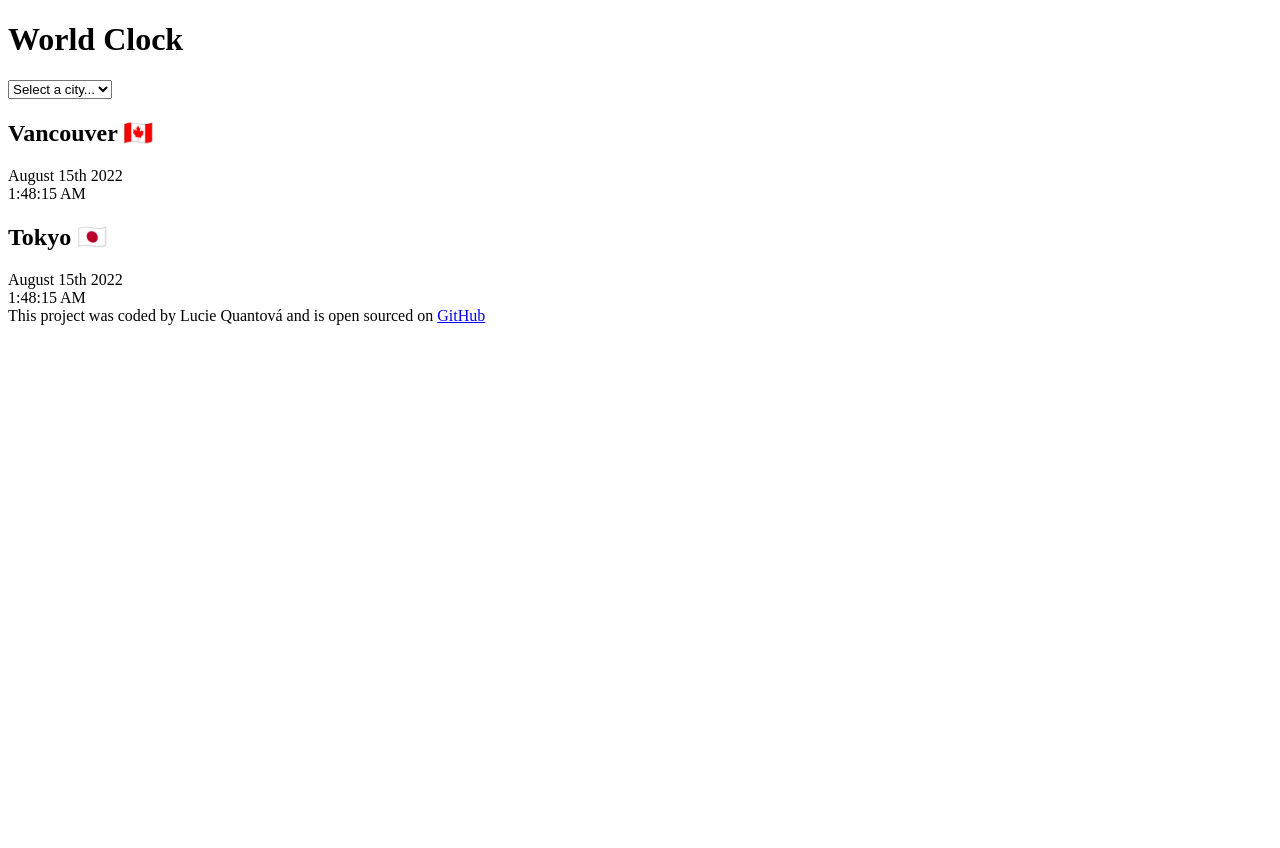
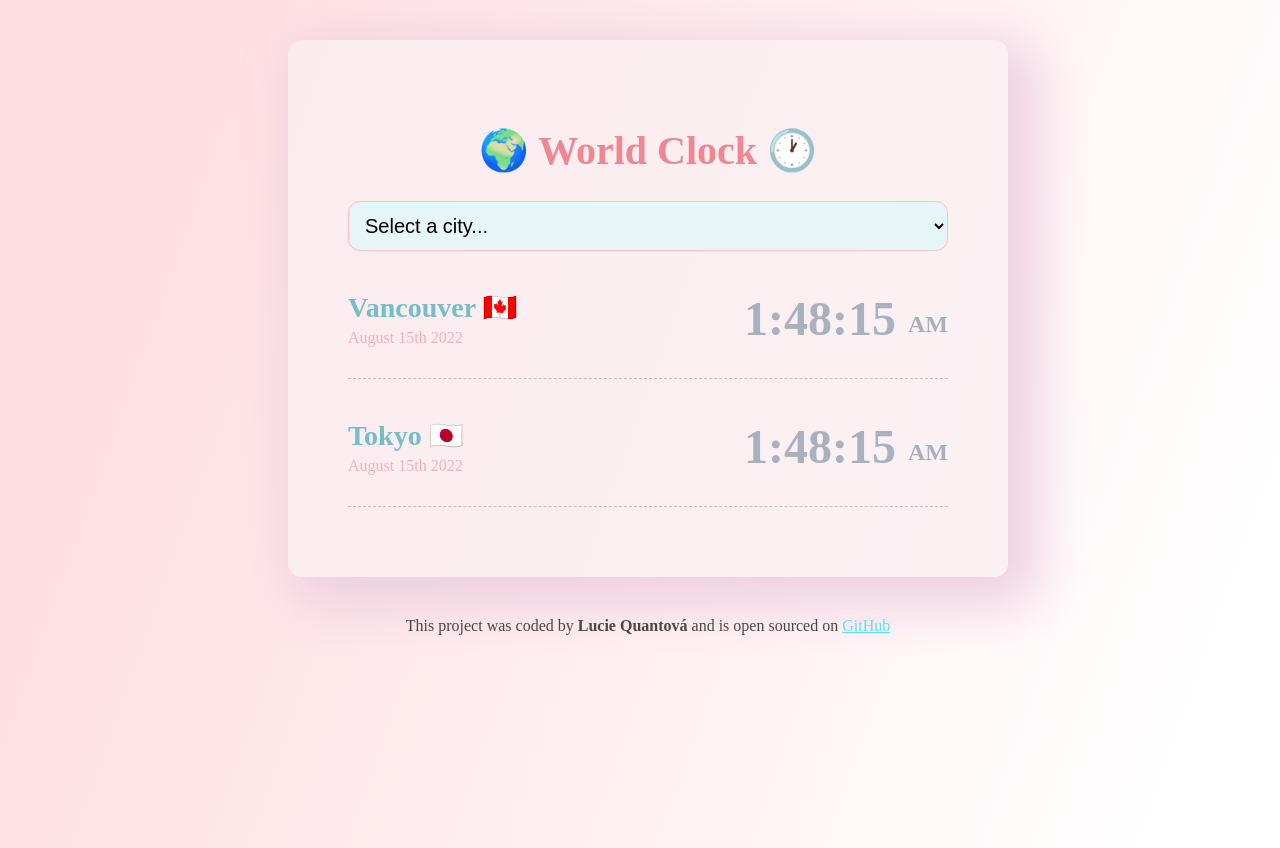
Before and after one commit to luciequant/world-clock, a plain HTML site: page index.html in a window 1280 px wide. Before the commit the page ends 800 px from the top, so only its background shows below. Drawn offline with Linux system fonts and the light colour scheme.

Commit message:
Added styling

```diff
--- a/css/style.css
+++ b/css/style.css
@@ -0,0 +1,69 @@
+body {
+  background: linear-gradient(
+    109.6deg,
+    rgb(255, 221, 225) 11.2%,
+    rgb(255, 255, 255) 92.2%
+  );
+  background-repeat: no-repeat;
+  background-size: cover;
+  width: 100vw;
+  height: 100vh;
+  color: rgb(0, 0, 0);
+}
+.container {
+  background-color: #faf0f2c1;
+  max-width: 600px;
+  margin: 40px auto;
+  padding: 60px;
+  border-radius: 14px;
+  box-shadow: 15px 15px 52px 15px rgb(239, 208, 224);
+}
+h1 {
+  text-align: center;
+  font-size: 40px;
+  color: #ee8792;
+}
+select {
+  display: block;
+  width: 100%;
+  font-size: 20px;
+  border-radius: 12px;
+  padding: 12px;
+  background-color: #e8f5f7;
+  border-color: #f9c0c6;
+}
+h2 {
+  margin: 0 0 5px;
+  font-size: 28px;
+  color: #75bec7;
+}
+.city {
+  display: flex;
+  margin: 10px 0;
+  justify-content: space-between;
+  padding: 30px 0;
+  border-bottom: 1px dashed rgba(0, 0, 0, 0.2);
+}
+.date {
+  color: #f5b0b7;
+}
+
+.time {
+  font-size: 48px;
+  font-weight: bold;
+  color: #a8b2bf;
+}
+
+.time small {
+  font-size: 24px;
+  vertical-align: middle;
+  line-height: 48px;
+}
+
+footer {
+  text-align: center;
+  color: rgb(0, 0, 0, 0.7);
+}
+a {
+  color: #5de0f1;
+}
--- a/index.html
+++ b/index.html
@@ -8,7 +8,7 @@
   </head>
   <body>
     <div class="container">
-      <h1>World Clock</h1>
+      <h1>🌍 World Clock 🕐</h1>
       <select>
         <option value="">Select a city...</option>
         <option value="">Madrid</option>
@@ -16,18 +16,23 @@
         <option value="">Wellington</option>
       </select>
       <div class="city">
-        <h2>Vancouver 🇨🇦</h2>
-        <div class="date">August 15th 2022</div>
-        <div class="time">1:48:15 AM</div>
+        <div>
+          <h2>Vancouver 🇨🇦</h2>
+          <div class="date">August 15th 2022</div>
+        </div>
+        <div class="time">1:48:15 <small>AM</small></div>
       </div>
       <div class="city">
-        <h2>Tokyo 🇯🇵</h2>
-        <div class="date">August 15th 2022</div>
-        <div class="time">1:48:15 AM</div>
+        <div>
+          <h2>Tokyo 🇯🇵</h2>
+          <div class="date">August 15th 2022</div>
+        </div>
+        <div class="time">1:48:15 <small>AM</small></div>
       </div>
     </div>
     <footer>
-      This project was coded by Lucie Quantová and is open sourced on
+      This project was coded by <strong>Lucie Quantová</strong> and is open
+      sourced on
       <a href="https://github.com/luciequant/world-clock" target="_blank"
         >GitHub</a
       >
```
Also changed, not shown: 1 other file.
